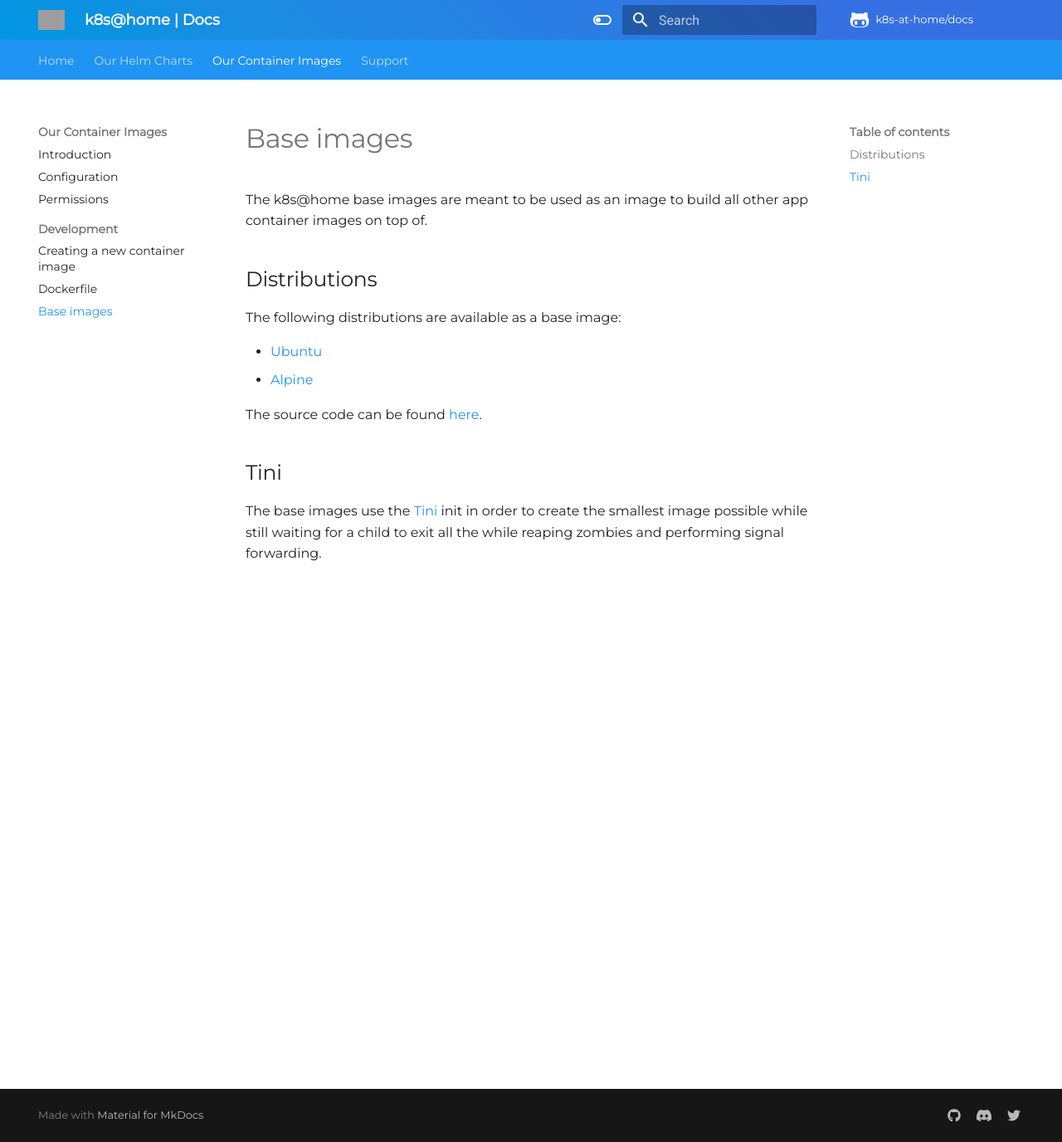
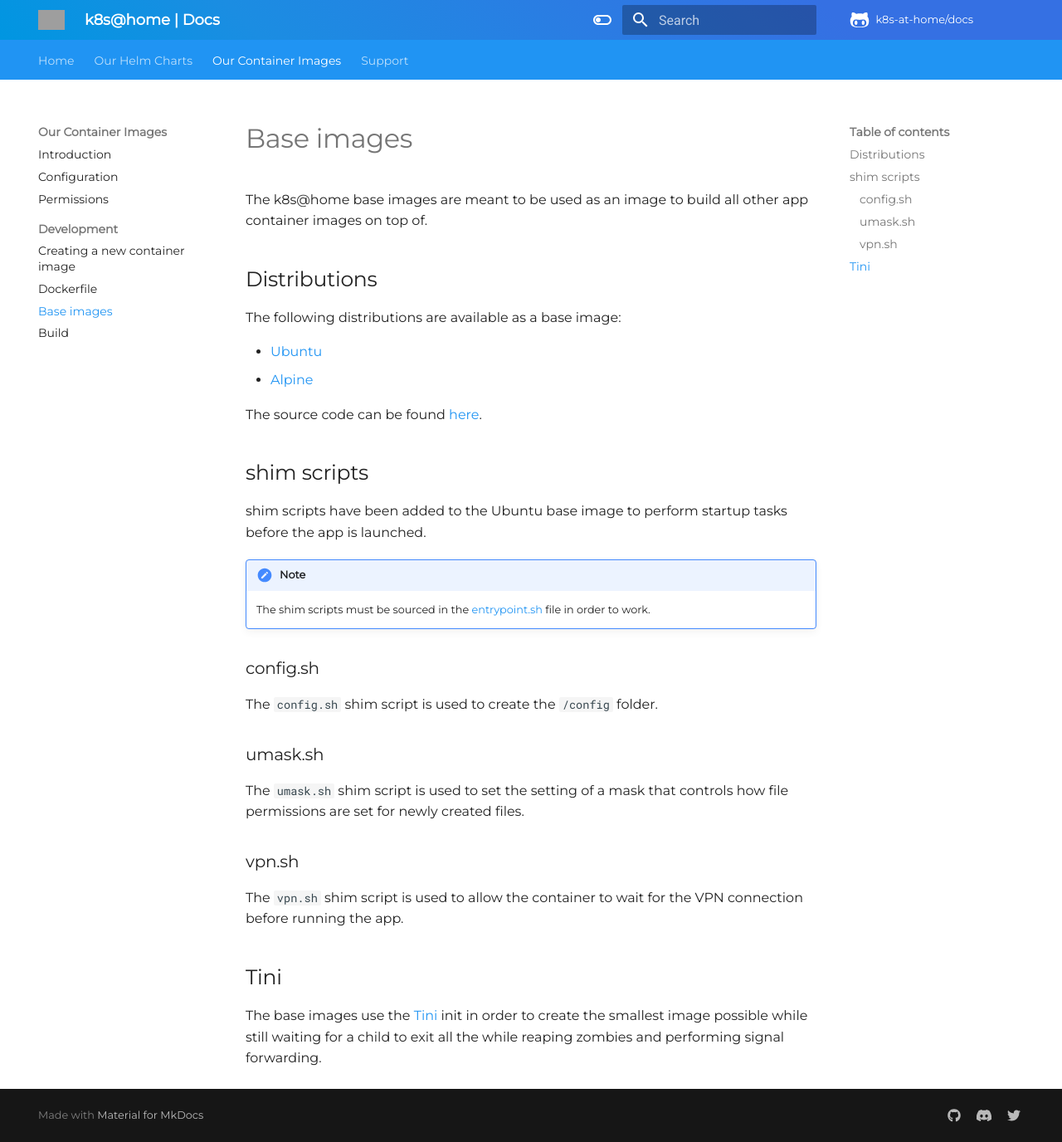
Before and after one commit to nicholaswilde/docs, an MkDocs documentation site: the page built from docs/our-container-images/development/base-images.md, in a window 1280 px wide and 1376 px high. Shown: the whole window at 83% size. Built offline with MkDocs 1.6.1 and Material for MkDocs 9.7.7, drawn with Linux system fonts in a browser that asks for light colours; comment, search, counter and statistics services are not loaded; grey boxes are pictures that could not be loaded.

Commit message:
Add Build page and fix typos (#21)
* Changed capitalization of Creating a new chart

Signed-off-by: Nicholas Wilde <ncwilde43@gmail.com>

* Fixed typos

Signed-off-by: Nicholas Wilde <ncwilde43@gmail.com>

* Add build.md

Signed-off-by: Nicholas Wilde <ncwilde43@gmail.com>

* Added shim scripts section

Signed-off-by: Nicholas Wilde <ncwilde43@gmail.com>

* Added link the base image shim scripts

Signed-off-by: Nicholas Wilde <ncwilde43@gmail.com>

* Reworded shim scripts description

Signed-off-by: Nicholas Wilde <ncwilde43@gmail.com>

* Added --build-arg VERSION to build and load commands

Signed-off-by: Nicholas Wilde <ncwilde43@gmail.com>

* Added Docker Buildx section

Signed-off-by: Nicholas Wilde <ncwilde43@gmail.com>

* Added development/build.md

Signed-off-by: Nicholas Wilde <ncwilde43@gmail.com>

* Added Folder structure section

Signed-off-by: Nicholas Wilde <ncwilde43@gmail.com>

```diff
--- a/docs/our-container-images/development/base-images.md
+++ b/docs/our-container-images/development/base-images.md
@@ -12,6 +12,29 @@ The following distributions are available as a base image:
 
 The source code can be found [here].
 
+## shim scripts
+
+shim scripts have been added to the Ubuntu base image to perform startup tasks
+before the app is launched.
+
+!!! note
+    The shim scripts must be sourced in the [entrypoint.sh] file in order
+    to work.
+
+### config.sh
+
+The `config.sh` shim script is used to create the `/config` folder.
+
+### umask.sh
+
+The `umask.sh` shim script is used to set the setting of a mask that controls
+how file permissions are set for newly created files.
+
+### vpn.sh
+
+The `vpn.sh` shim script is used to allow the container to wait for the VPN
+connection before running the app.
+
 ## Tini
 
 The base images use the [Tini][tini] init in order to create the smallest
@@ -22,3 +45,4 @@ reaping zombies and performing signal forwarding.
 [alpine]: https://github.com/orgs/k8s-at-home/packages/container/package/alpine
 [here]: https://github.com/k8s-at-home/container-images/tree/main/base
 [tini]: https://github.com/krallin/tini/
+[entrypoint.sh]: ./creating-a-new-container-image.md#entrypointsh
--- a/mkdocs.yaml
+++ b/mkdocs.yaml
@@ -125,6 +125,7 @@ nav:
               our-container-images/development/creating-a-new-container-image.md
           - Dockerfile: our-container-images/development/dockerfile.md
           - Base images: our-container-images/development/base-images.md
+          - Build: our-container-images/development/build.md
   - Support:
       - Community: support/community.md
       - FAQ: support/faq.md
```
Also changed, not shown: docs/our-container-images/development/build.md (added, +54 -0 lines), docs/our-container-images/development/creating-a-new-container-image.md (+21 -2 lines), docs/our-helm-charts/development/creating-a-new-chart.md (+1 -1 lines).
